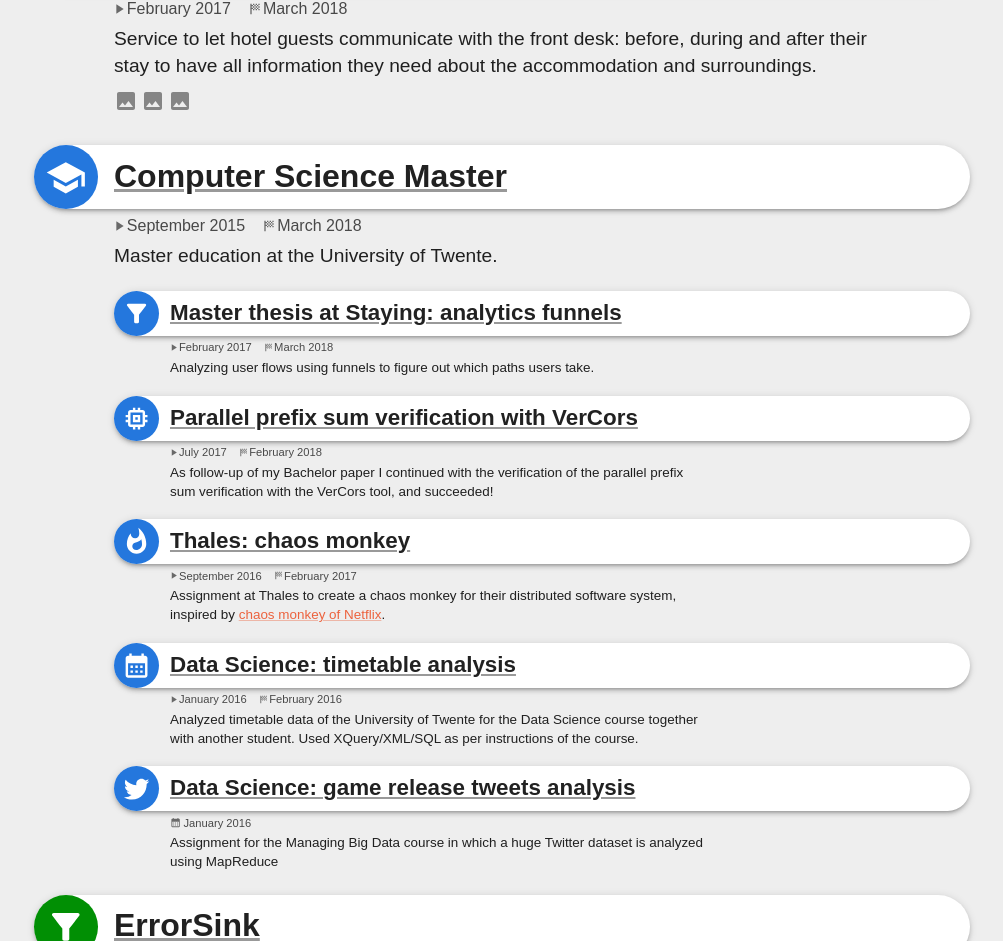
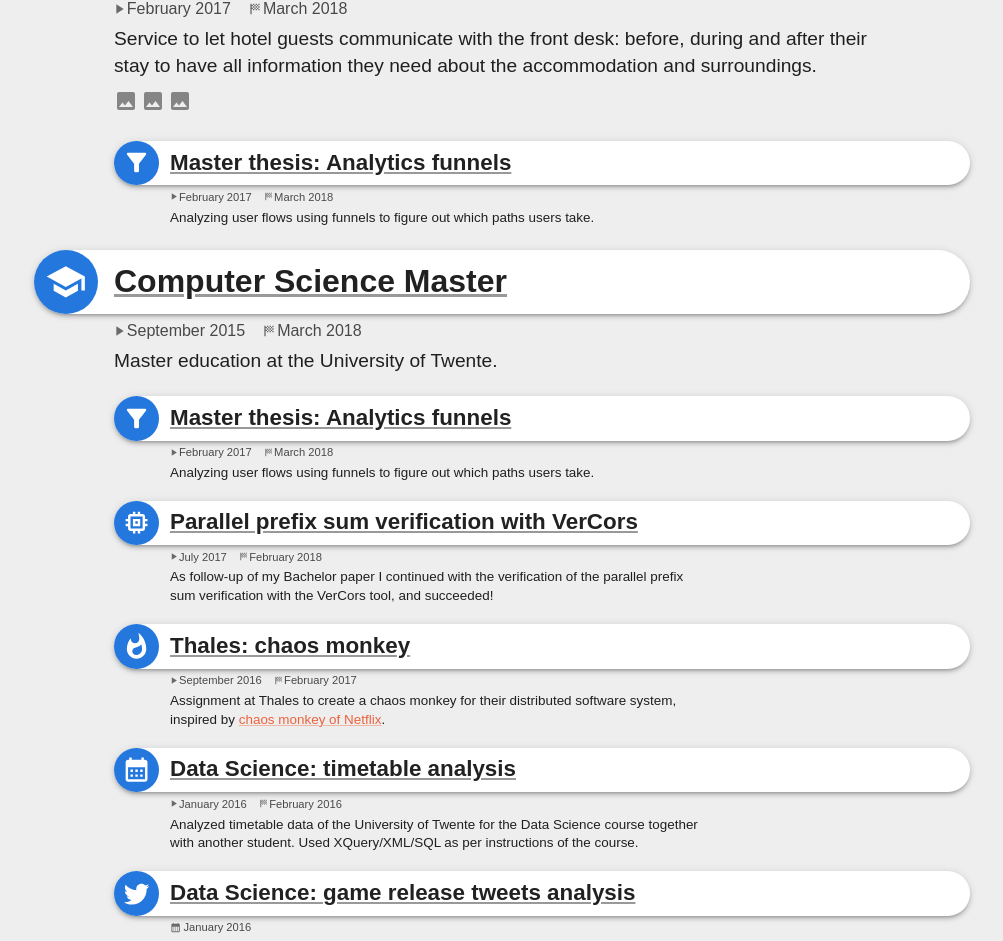
Before and after one commit to NLthijs48/NLthijs48.github.io, a React (Create React App) app: page / in a window 1280 px wide. Shown: the part 1615-2556 px from the top of the page, without its empty margins (138-1141 px from the left). Built offline with nearby package versions, Linux system fonts and the light colour scheme.

Commit message:
staying: add masterThesis as child activity

```diff
--- a/src/activities/computerScienceMaster/masterThesis.tsx
+++ b/src/activities/computerScienceMaster/masterThesis.tsx
@@ -5,7 +5,7 @@
 
 const masterThesis: EducationInformation = {
 	activityType: ActivityType.Education,
-	name: 'Master thesis at Staying: analytics funnels',
+	name: 'Master thesis: Analytics funnels',
 	slug: 'computerScienceMasterThesis',
 	oneliner: <div>Analyzing user flows using funnels to figure out which paths users take.</div>,
 	from: 'February 2017',
--- a/src/activities/staying/staying.tsx
+++ b/src/activities/staying/staying.tsx
@@ -7,6 +7,7 @@
 import appHome from './appHome.png';
 import appHotel from './appHotel.png';
 import appChat from './appChat.png';
+import masterThesis from '../computerScienceMaster/masterThesis';
 
 const staying: JobInformation = {
 	activityType: ActivityType.Job,
@@ -32,6 +33,8 @@
 	from: 'February 2017',
 	till: 'March 2018',
 	Icon: RoomServiceIcon,
+	activities: [masterThesis],
+	// TODO: break up into child activity for the app and portal?
 	highlights: [
 		{
 			type: HighlightType.Image,
```
